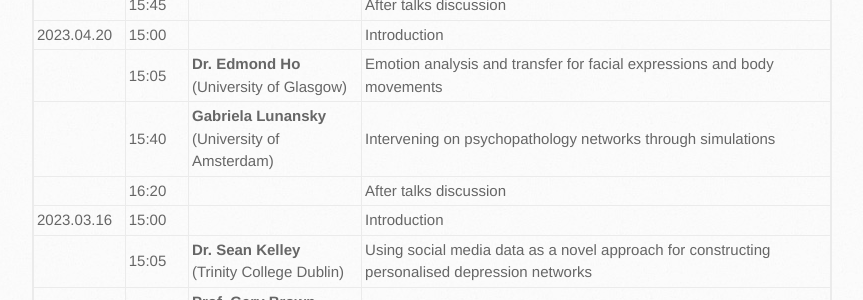
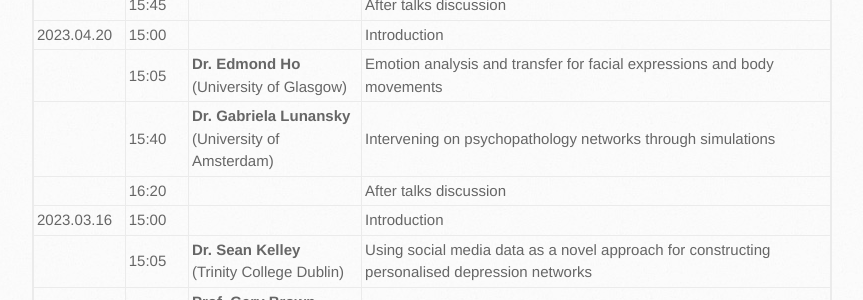
Before and after one commit to turing-ds4mh/turing-ds4mh.github.io, a Jekyll site: the page built from meetings.md, in a window 1280 px wide and 900 px high, scrolled down 2501 px. Shown: the part 153-453 px from the top of the window, without its empty margins (108-971 px from the left). Built offline with Jekyll 4.4.1, drawn with Linux system fonts in a browser that asks for light colours.

```diff
--- a/_data/talks_2023.yml
+++ b/_data/talks_2023.yml
@@ -84,7 +84,7 @@ meetings:
         abstract: ""
       - time: "15:40"
         title: "Intervening on psychopathology networks through simulations"
-        speaker: "Gabriela Lunansky"
+        speaker: "Dr. Gabriela Lunansky"
         affiliation: "University of Amsterdam"
         abstract: ""
   - date: "2023.03.16"
```
